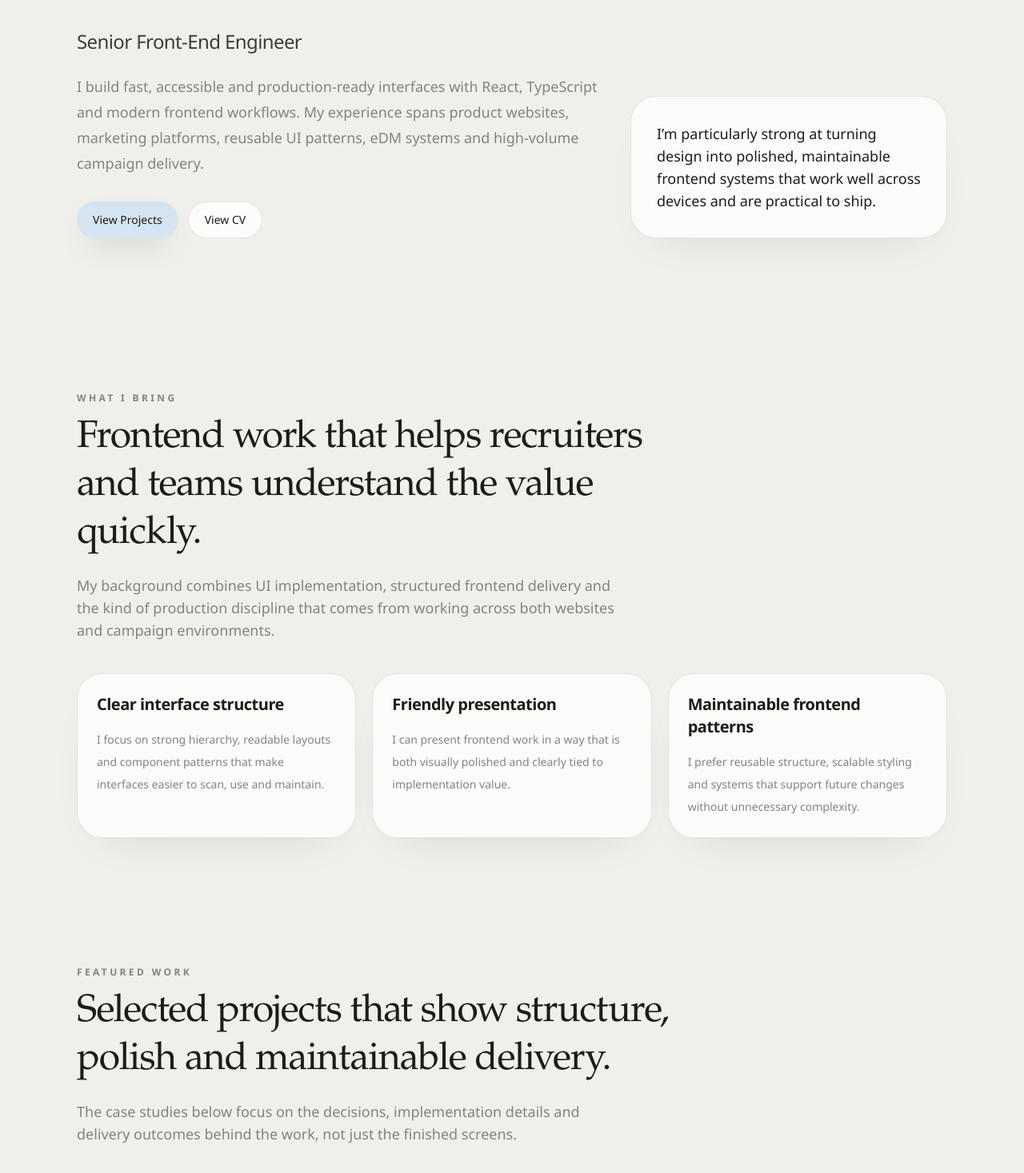
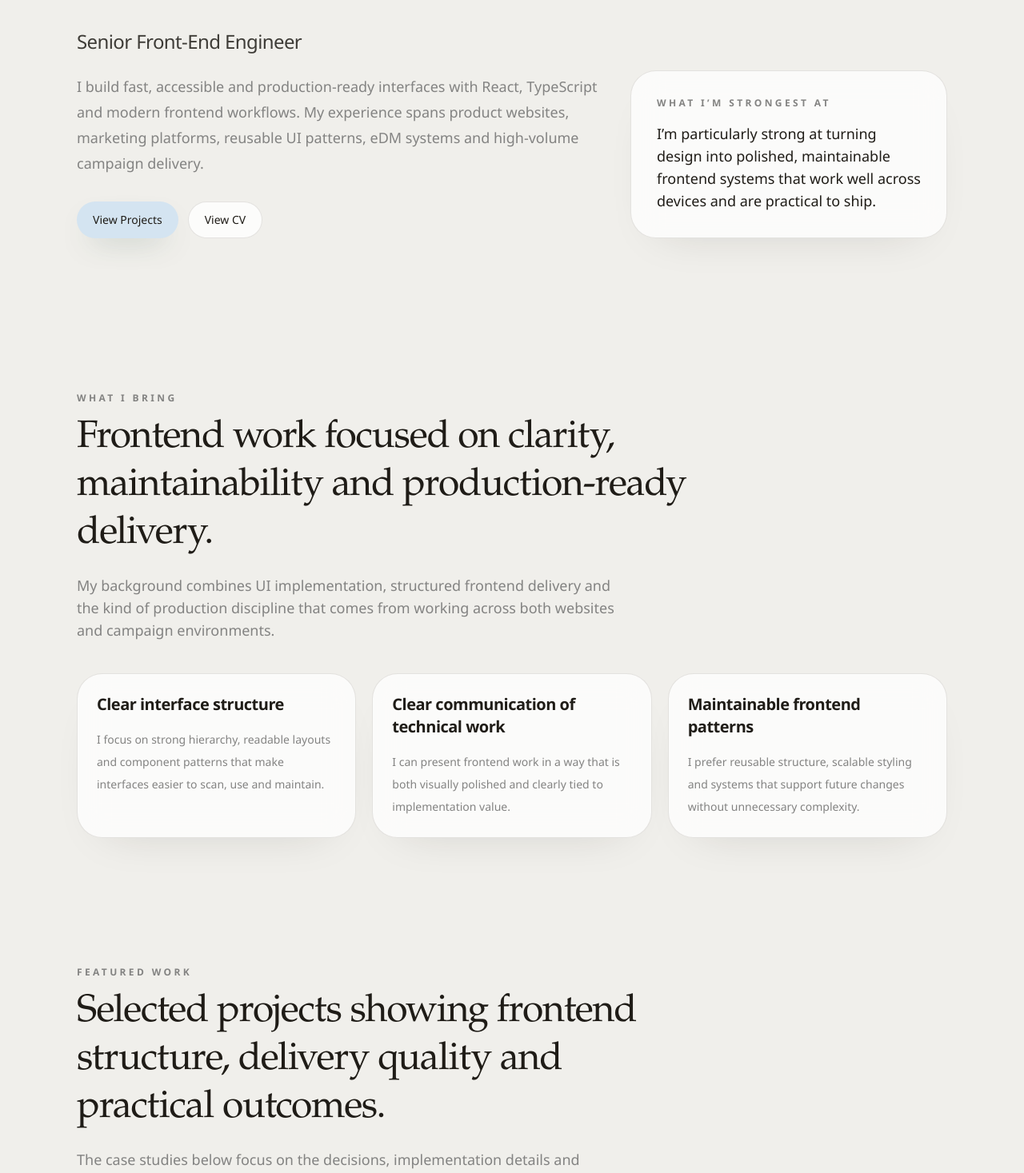
Before and after one commit to carlosesierra/portfolio, a Next.js app: page / in a window 1280 px wide. Shown: the part 283-1750 px from the top of the page at 80% size. Built offline with nearby package versions, Linux system fonts and the light colour scheme.

Commit message:
feat: enhance content clarity and structure across multiple sections

```diff
--- a/src/app/globals.css
+++ b/src/app/globals.css
@@ -38,6 +38,7 @@
 html {
   background: var(--background);
   scroll-behavior: smooth;
+  scroll-padding-top: 6rem;
 }
 
 body {
--- a/src/components/home.tsx
+++ b/src/components/home.tsx
@@ -114,7 +114,10 @@ export function HeroSection() {
           </div>
 
           <div className="surface-card rounded-[2rem] p-7 sm:p-8">
-            <p className="text-lg leading-7 text-foreground">
+            <p className="text-xs font-semibold uppercase tracking-[0.28em] text-muted">
+              What I’m strongest at
+            </p>
+            <p className="mt-4 text-lg leading-7 text-foreground">
               {siteConfig.supportingLine}
             </p>
           </div>
@@ -130,7 +133,7 @@ export function ValuePropsSection() {
       <Container>
         <SectionHeading
           eyebrow="What I bring"
-          title="Frontend work that helps recruiters and teams understand the value quickly."
+          title="Frontend work focused on clarity, maintainability and production-ready delivery."
           copy="My background combines UI implementation, structured frontend delivery and the kind of production discipline that comes from working across both websites and campaign environments."
         />
 
@@ -155,7 +158,7 @@ export function FeaturedProjectsSection() {
       <Container>
         <SectionHeading
           eyebrow="Featured work"
-          title="Selected projects that show structure, polish and maintainable delivery."
+          title="Selected projects showing frontend structure, delivery quality and practical outcomes."
           copy="The case studies below focus on the decisions, implementation details and delivery outcomes behind the work, not just the finished screens."
         />
 
@@ -176,7 +179,7 @@ export function StrengthsSection() {
         <div className="grid gap-10 lg:grid-cols-[0.85fr_1.15fr] lg:items-start">
           <SectionHeading
             eyebrow="Working style"
-            title="The strengths I bring into frontend delivery"
+            title="The strengths I bring into frontend delivery."
             copy="The strongest parts of my work sit between interface quality, structured implementation and practical delivery under real project constraints."
           />
 
@@ -202,7 +205,7 @@ export function ExperienceSnapshotSection() {
       <Container>
         <SectionHeading
           eyebrow="Experience snapshot"
-          title="Experience across frontend delivery, campaigns and reusable UI systems."
+          title="A quick view of the experience behind the work."
           copy="My background includes frontend engineering, campaign production, reusable UI delivery and practical implementation across different digital formats."
         />
 
@@ -230,9 +233,8 @@ export function ProofMetricsSection() {
       <Container>
         <SectionHeading
           eyebrow="Proof points"
-          title="What I’m strongest at in frontend work"
+          title="What I’m strongest at in frontend work."
           copy="These are the areas I’ve built the most confidence in through production-facing frontend delivery."
-          align="center"
         />
 
         <div className="mt-10 grid gap-5 md:grid-cols-3">
@@ -251,7 +253,7 @@ export function TechStackSection() {
       <Container>
         <SectionHeading
           eyebrow="Tooling"
-          title="Tools and technologies I use across frontend build and delivery."
+          title="Tools and environments I use to build and ship frontend work."
           copy="These are the environments I work in most often across implementation, UI systems and production delivery."
         />
 
@@ -272,7 +274,7 @@ export function AboutPreviewSection() {
         <div className="grid gap-10 lg:grid-cols-[0.85fr_1.15fr]">
           <SectionHeading
             eyebrow="About"
-            title="Frontend engineer shaped by digital production, structured systems and practical delivery."
+            title="A short introduction to how I approach frontend engineering."
           />
 
           <div className="surface-card rounded-[2rem] p-7 sm:p-8">
--- a/src/components/layout/SiteFooter.tsx
+++ b/src/components/layout/SiteFooter.tsx
@@ -22,6 +22,15 @@ export function SiteFooter() {
 
             <div className="flex flex-wrap gap-4 text-sm text-muted">
               {siteConfig.navigation.map((item) => (
+                item.href.startsWith("/#") ? (
+                  <a
+                    key={item.href}
+                    href={item.href}
+                    className="transition-colors hover:text-foreground"
+                  >
+                    {item.label}
+                  </a>
+                ) : (
                   <Link
                     key={item.href}
                     href={item.href}
@@ -29,6 +38,7 @@ export function SiteFooter() {
                   >
                     {item.label}
                   </Link>
+                )
               ))}
             </div>
           </div>
--- a/src/components/layout/SiteHeader.tsx
+++ b/src/components/layout/SiteHeader.tsx
@@ -18,6 +18,15 @@ export function SiteHeader() {
 
         <nav className="hidden items-center gap-6 text-sm text-muted md:flex">
           {siteConfig.navigation.map((item) => (
+            item.href.startsWith("/#") ? (
+              <a
+                key={item.href}
+                href={item.href}
+                className="transition-colors hover:text-foreground"
+              >
+                {item.label}
+              </a>
+            ) : (
               <Link
                 key={item.href}
                 href={item.href}
@@ -25,6 +34,7 @@ export function SiteHeader() {
               >
                 {item.label}
               </Link>
+            )
           ))}
         </nav>
 
--- a/src/components/project.tsx
+++ b/src/components/project.tsx
@@ -209,7 +209,7 @@ export function ProjectRoleSection({ project }: { project: Project }) {
         <SectionHeading
           eyebrow="Role"
           title="Scope of contribution"
-          copy="These responsibilities are shown to make it clear what I directly shaped in the case study and what sat within the frontend delivery scope."
+          copy="The points below reflect the parts of the work I directly shaped across frontend implementation, structure and delivery."
         />
 
         <div className="mt-8 grid gap-4 md:grid-cols-2">
--- a/src/components/ui/Button.tsx
+++ b/src/components/ui/Button.tsx
@@ -25,13 +25,14 @@ export function Button({
 }: ButtonProps) {
   const isExternal = href.startsWith("http://") || href.startsWith("https://");
   const isMailto = href.startsWith("mailto:");
+  const isHashLink = href.startsWith("#") || href.startsWith("/#");
   const classes = cn(
     "inline-flex items-center justify-center rounded-full px-5 py-3 text-sm font-medium transition-colors",
     variantClasses[variant],
     className,
   );
 
-  if (isExternal || isMailto) {
+  if (isExternal || isMailto || isHashLink) {
     return (
       <a
         href={href}
--- a/src/data/cv.ts
+++ b/src/data/cv.ts
@@ -77,17 +77,17 @@ export const cvData: CvData = {
   ],
   highlights: [
     {
-      title: "Readable frontend systems",
+      title: "Structured frontend systems",
       body:
         "Built work that favours predictable structure and reusable patterns over fragile one-off execution.",
     },
     {
-      title: "Design sensitivity",
+      title: "Design-aware implementation",
       body:
         "Strong experience in translating layouts, hierarchy and interface direction into polished frontend delivery.",
     },
     {
-      title: "Recruiter-friendly presentation",
+      title: "Clear presentation of technical work",
       body:
         "Able to describe and present implementation work clearly for both technical teams and hiring stakeholders.",
     },
--- a/src/data/site.ts
+++ b/src/data/site.ts
@@ -18,7 +18,7 @@ export const siteConfig = {
         "I focus on strong hierarchy, readable layouts and component patterns that make interfaces easier to scan, use and maintain.",
     },
     {
-      title: "Friendly presentation",
+      title: "Clear communication of technical work",
       body:
         "I can present frontend work in a way that is both visually polished and clearly tied to implementation value.",
     },
@@ -45,7 +45,7 @@ export const siteConfig = {
         "I prefer reusable components, consistent patterns and implementation choices that support long-term maintainability.",
     },
     {
-      title: "Execution quality",
+      title: "Reliable delivery quality",
       body:
         "The quality of the finished work matters to me just as much as shipping it. I aim for interfaces that feel considered and reliable.",
     },
@@ -72,12 +72,12 @@ export const siteConfig = {
   ],
   proofPoints: [
     {
-      value: "Accessibility First",
+      value: "Accessibility-minded implementation",
       label:
         "Semantic structure and accessible UI patterns are built into how I approach frontend implementation.",
     },
     {
-      value: "Reusable UI",
+      value: "Reusable component thinking",
       label:
         "I prefer repeatable component thinking over one-off page styling whenever possible.",
     },
@@ -119,7 +119,7 @@ export const siteConfig = {
   ],
   contactCta: {
     title:
-      "Open to frontend opportunities where thoughtful UI and structured delivery matter.",
+      "Open to frontend roles where thoughtful UI and structured delivery matter.",
     body:
       "This portfolio highlights the kind of work I want to keep building: accessible interfaces, maintainable frontend systems and polished digital experiences delivered with care.",
     primaryLabel: "View CV",
```
Also changed, not shown: src/components/cv.tsx (+5 -5 lines). Lines whose indentation alone changed are shown as unchanged.
